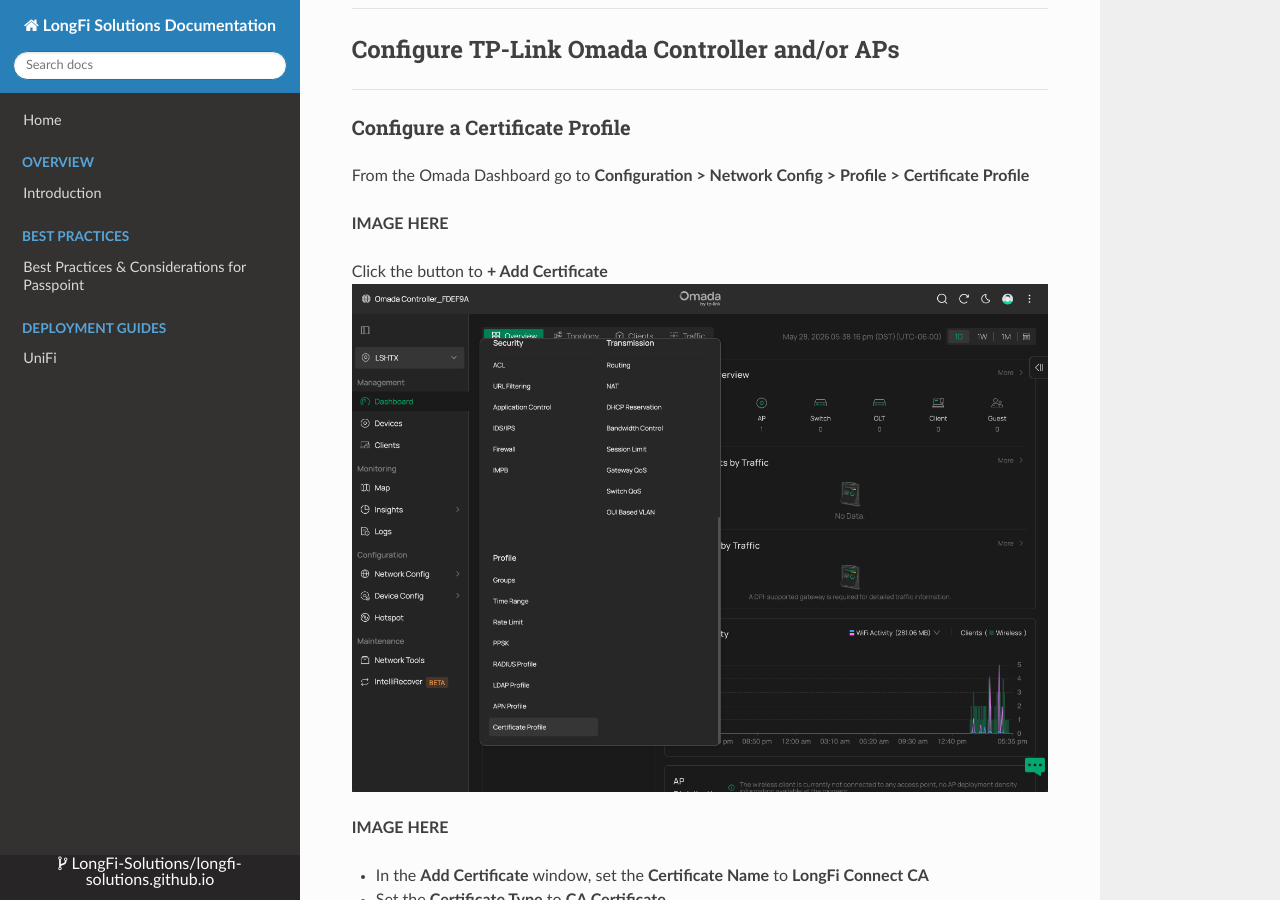
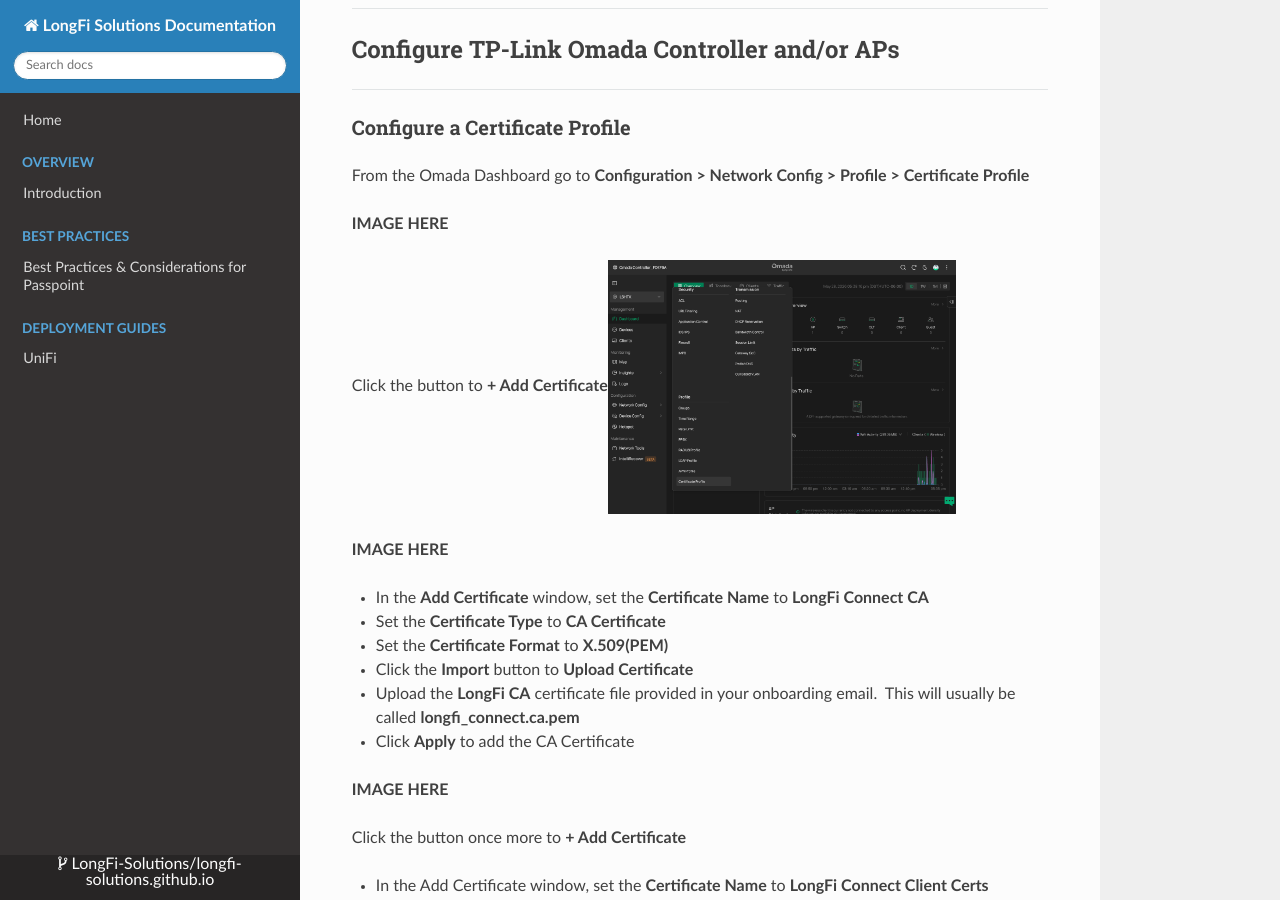
Before and after one commit to LongFi-Solutions/longfi-solutions.github.io, an MkDocs documentation site: the page built from docs/deployment/omada-networks.md, in a window 1280 px wide and 900 px high, scrolled down 2061 px. Built offline with MkDocs 1.6.1, drawn with Linux system fonts in a browser that asks for light colours; nearby versions of some CDN libraries.

Commit message:
Update Deployment Guides “omada-networks”

```diff
--- a/docs/deployment/omada-networks.md
+++ b/docs/deployment/omada-networks.md
@@ -84,7 +84,7 @@ From the Omada Dashboard go to **Configuration > Network Config > Profile > Cert
 
 **IMAGE HERE**
 
-Click the button to **+ Add Certificate**![](/assets/images/Omada-1-Config-Certificate-Profile-1.png)
+Click the button to **+ Add Certificate**![](/assets/images/Omada-1-Config-Certificate-Profile-1.png){ .img-md }
 
 **IMAGE HERE**
 
```
